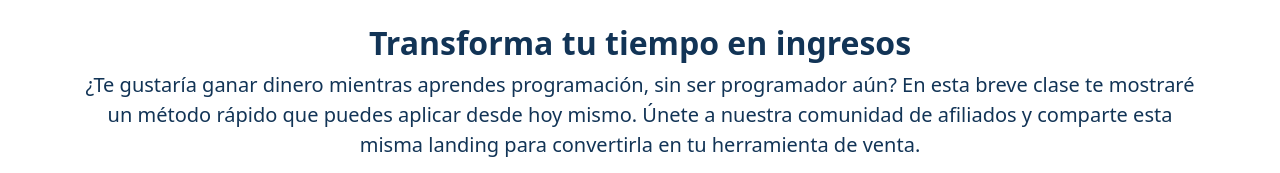
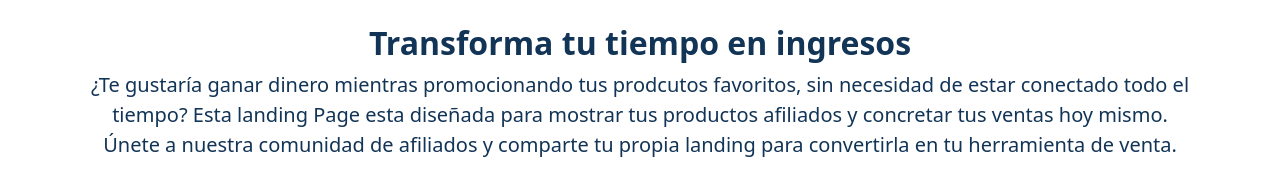
Before and after one commit to Tunsanloo/landingprostudio, a plain HTML site: page index.html in a window 1280 px wide. Shown: the part 888-1061 px from the top of the page. Drawn offline with nearby package versions, Linux system fonts and the light colour scheme.

Commit message:
actualizacion

```diff
--- a/index.html
+++ b/index.html
@@ -85,9 +85,9 @@
   <section class="container py-5">
     <h2 class="fw-bold">Transforma tu tiempo en ingresos</h2>
     <p class="lead">
-      ¿Te gustaría ganar dinero mientras aprendes programación, sin ser programador aún?
-      En esta breve clase te mostraré un método rápido que puedes aplicar desde hoy mismo.
-      Únete a nuestra comunidad de afiliados y comparte esta misma landing para convertirla en tu herramienta de venta.
+      ¿Te gustaría ganar dinero mientras promocionando tus prodcutos favoritos, sin necesidad de estar conectado todo el tiempo?
+      Esta landing Page esta diseñada para mostrar tus productos afiliados y concretar tus ventas hoy mismo.
+      Únete a nuestra comunidad de afiliados y comparte tu propia landing para convertirla en tu herramienta de venta.
     </p>
     <a href="registro.html" class="btn btn-success">¡Empieza ahora!</a>
   </section>
```
